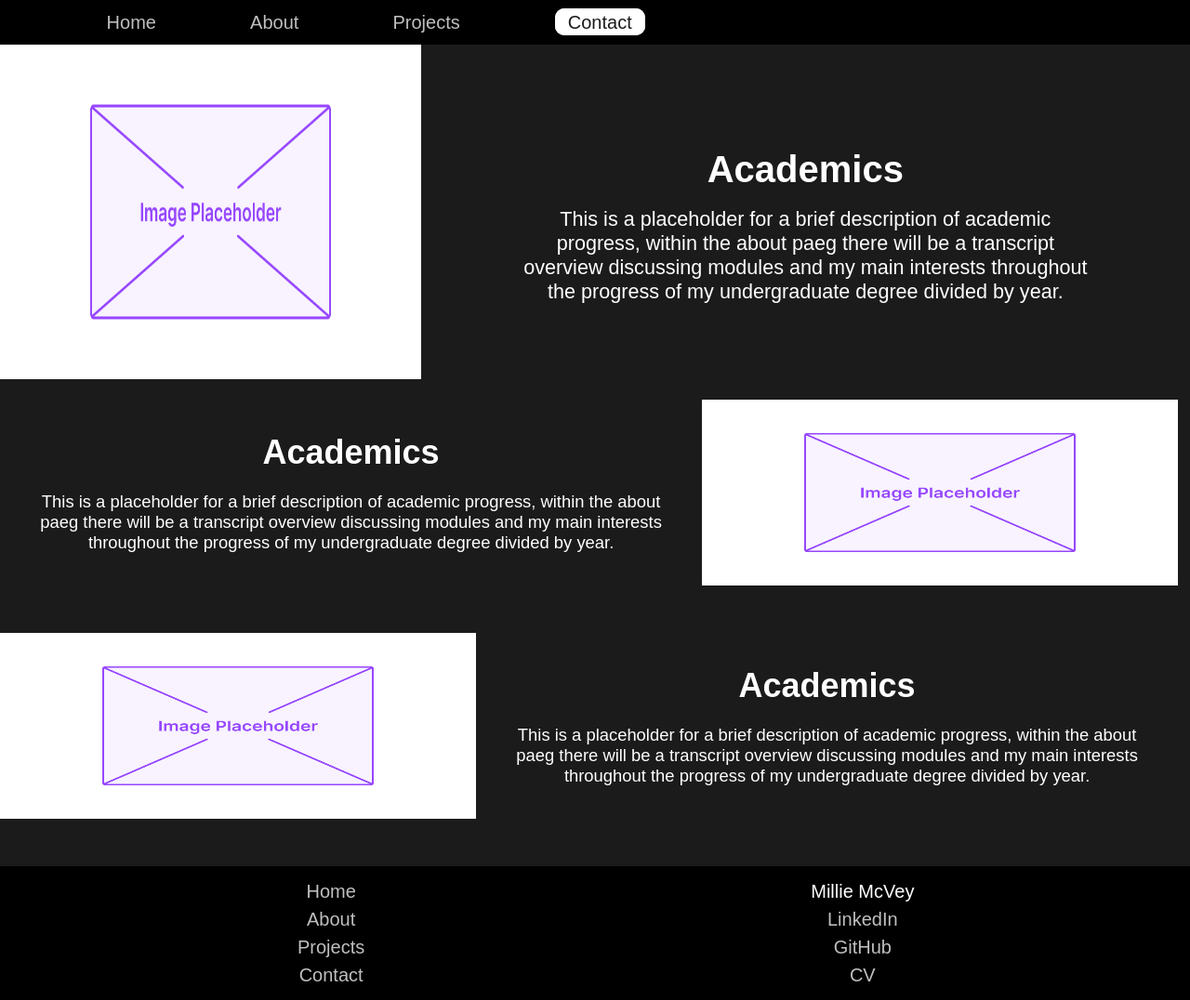
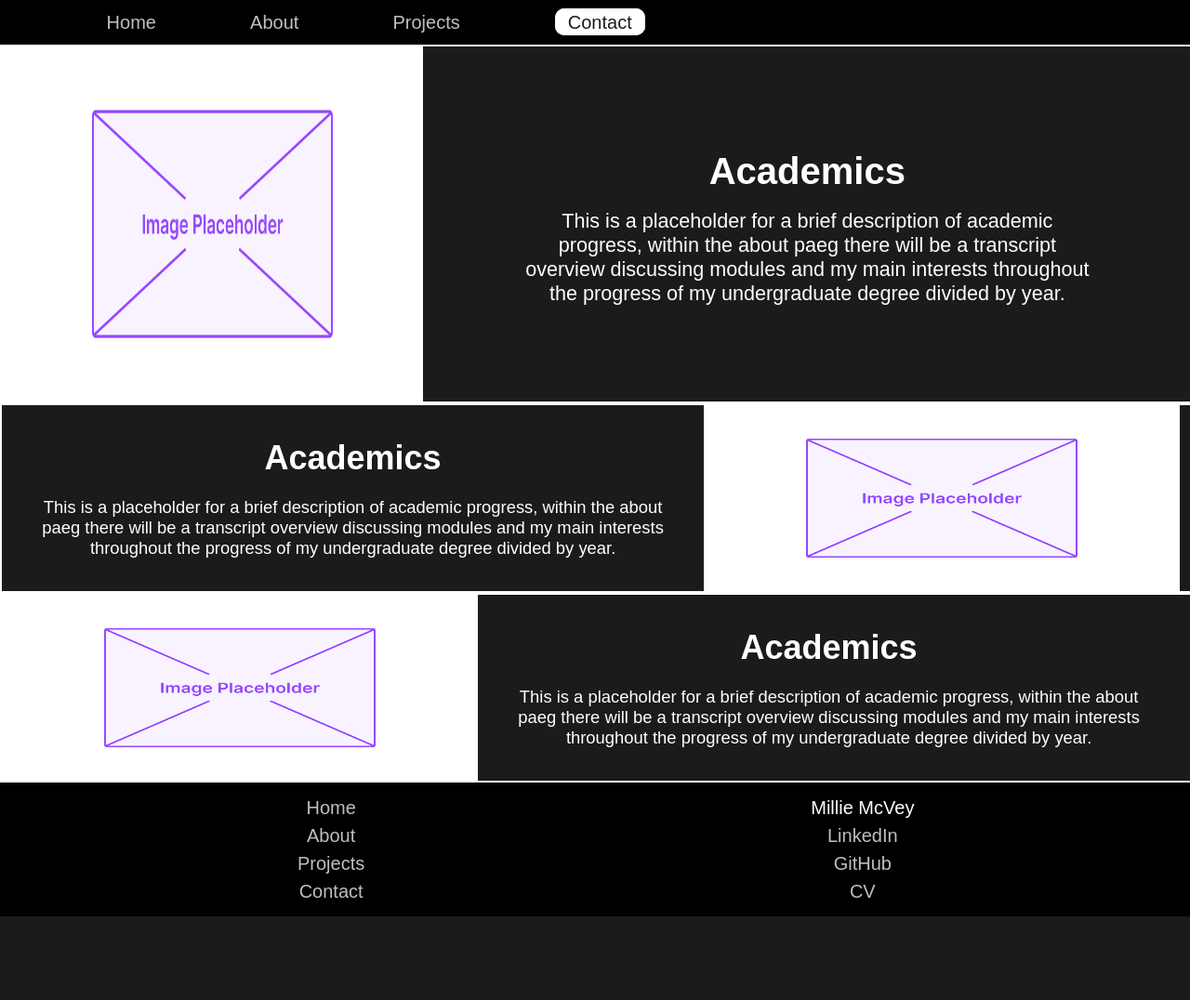
Before and after one commit to milliemcvey/milliemcvey.github.io, a plain HTML site: page about.html in a window 1280 px wide. Shown: the whole page at 93% size. After the commit the page ends 986 px from the top, so only its background shows below. Drawn offline with Linux system fonts and the light colour scheme; a web font is replaced by a local one.

Commit message:
Callout Fixes

```diff
--- a/styles.css
+++ b/styles.css
@@ -213,10 +213,10 @@ h3{
     display: flex;
     width: 100vw;
     overflow: hidden;
+    border: 2px solid white;
 }
 .left-callout-left{
     width: 40%;
-    height: 45vh;
 }
 .left-callout-left img{
     width: 100%;
@@ -238,10 +238,10 @@ h3{
     display: flex;
     width: 100vw;
     overflow: hidden;
+    border: 2px solid white;
 }
 .right-callout-right{
     width: 40%;
-    height: 45vh;
 }
 .right-callout-right img{
     width: 100%;
@@ -265,6 +265,7 @@ h3{
     display: flex;
     width: 100vw;
     overflow: hidden;
+    border: 2px solid white;
 }
 .left-callout-left-s{
     width: 40%;
@@ -277,7 +278,6 @@ h3{
 .left-callout-right-s{
     padding: 2%;
     width: 55%;
-    height: 25vh;
 }
 .left-callout-right-s h2{
     margin: 3%;
@@ -291,6 +291,7 @@ h3{
     display: flex;
     width: 100vw;
     overflow: hidden;
+    border: 2px solid white;
 }
 .right-callout-right-s{
     width: 40%;
@@ -303,7 +304,6 @@ h3{
 .right-callout-left-s{
     padding: 2%;
     width: 55%;
-    height: 25vh;
 }
 .right-callout-left-s h2{
     margin: 3%;
```
